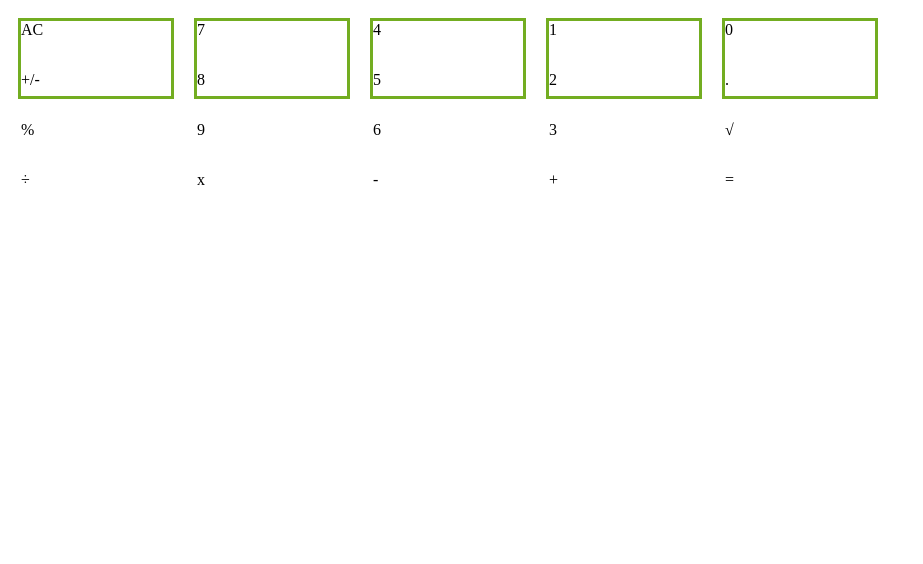
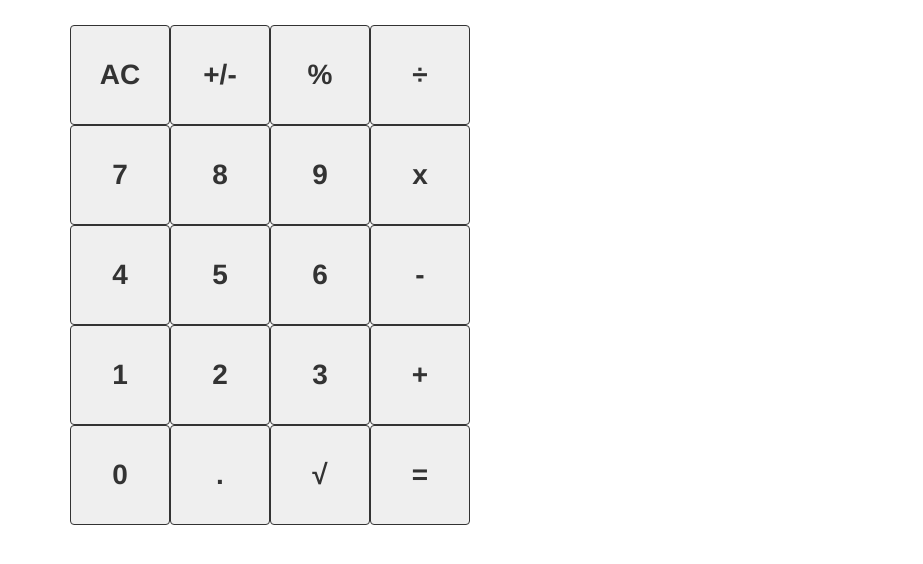
Before and after one commit to theguywhodoesthething/jQueryCalculator, a plain HTML site: page calculator.html in a window 1280 px wide. Shown: the whole page, without its empty margins (0-923 px from the left). Drawn offline with nearby package versions, Linux system fonts and the light colour scheme.

Commit message:
finished button styling

```diff
--- a/calcstyle.css
+++ b/calcstyle.css
@@ -1,12 +1,20 @@
-.button {
-    height: 50px;
-    width: 50px;
+.calcButton {
+    height: 100px;
+    width: 100px;
+    border: solid;
+    border-width: thin;
+    font-size: 2em;
+    font-weight: bold;
 }
 
-.buttonRow {
-    display: inline-block;
+#calc {
+  padding-top: 25px;
+}
+
+.notused {
+    /*display: inline-block;
     width: 150px;
     height: 75px;
     margin: 10px;
-    border: 3px solid #73AD21;
+    border: 3px solid #73AD21;  */
 }
--- a/calculator.html
+++ b/calculator.html
@@ -6,11 +6,12 @@
     <title>jQuery Calculator</title>
     <script src="https://ajax.googleapis.com/ajax/libs/jquery/3.1.1/jquery.min.js"></script>
     <script src="./calculator.js"></script>
+    <link rel="stylesheet" href="https://maxcdn.bootstrapcdn.com/bootstrap/3.3.7/css/bootstrap.min.css">
     <link rel="stylesheet" type="text/css" href="./calcstyle.css">
 </head>
 
 <body>
-    <div id="calc"></div>
+    <div class="container" id="calc"></div>
 </body>
 
 </html>
--- a/calculator.js
+++ b/calculator.js
@@ -19,8 +19,9 @@ var config = function(){
     $buttonRow.addClass('buttonRow');
 
     for(var j = 0; j < BUTTONS_PER_ROW; j++){
-      var $button = $('<div>');
-      $button.addClass('button');
+      var $button = $('<button>');
+      $button.addClass('calcButton');
+      $button.addClass('btn');
       $button.text(buttonArr[counter]);
       $buttonRow.append($button);
       counter++;
```
